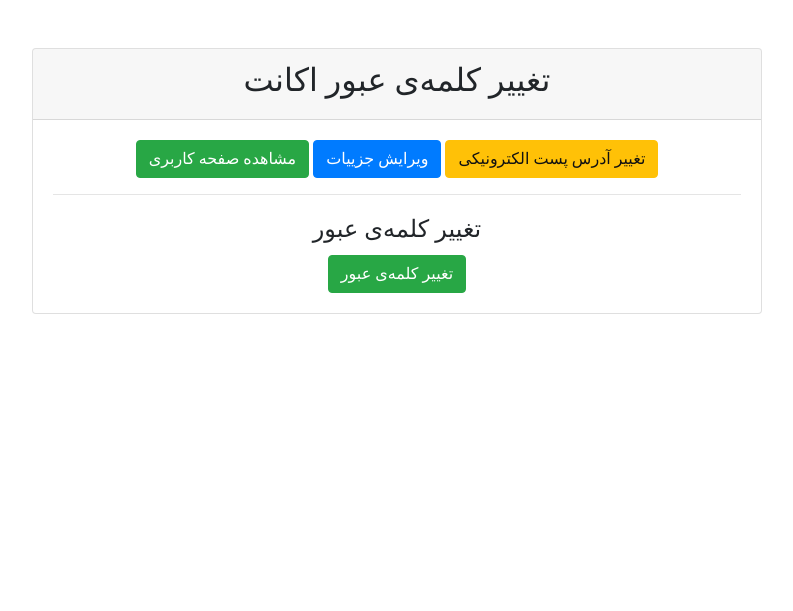
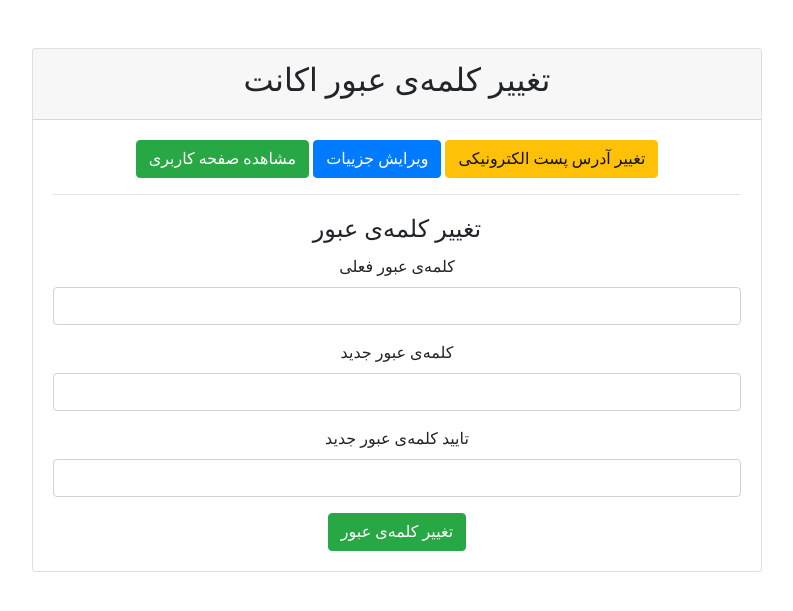
Before and after one commit to CarenZarin/DallalKosh, a Django app: template DallalKosh/accounts/templates/userena/password_form.html in a window 1280 px wide. Shown: the part 56-667 px from the top of the page, without its empty margins (243-1036 px from the left). Run offline with Django 3.2, Linux system fonts and the light colour scheme; the template is opened without the code that fills it: values that come from a table or form of the project are taken from there, others are empty; parts of the project's set-up code (start-up, migrations or seed data) failed here and were passed over; some libraries are stand-ins or nearby versions; some web fonts are replaced.

Commit message:
Improve Change Password Page UI

```diff
--- a/DallalKosh/accounts/templates/userena/password_form.html
+++ b/DallalKosh/accounts/templates/userena/password_form.html
@@ -27,7 +27,29 @@
   <fieldset>
     <legend>تغییر کلمه‌ی عبور</legend>
     {% csrf_token %}
-    {{ form.as_p }}
+    <!-- {{ form.as_p }} -->
+    {% if form.errors %}
+    <div class="alert alert-danger" role="alert">
+      <legend>نکات زیر را بخوانید و دوباره تلاش کنید</legend>
+      <p>کلمه‌ی عبور نباید مشابه دیگر اطلاعات حساب کاربری شما باشد</p>
+      <p>کلمه‌ی عبور جدید باید حداقل دارای ۸ کاراکتر باشد</p>
+      <p>کلمه‌ی عبور جدید نباید یک کلمه‌ی معمول باشد</p>
+      <p>کلمه‌ی عبور جدید نباید فقط از اعداد تشکیل شده باشد</p>
+    </div>
+    {% endif %}
+    <!-- {{ form.newPassword1.errors}} -->
+    <div class="form-group">
+      <label>کلمه‌ی عبور فعلی</label>
+      <input name="old_password" type="password" class="form-control" id="id_old_password">
+    </div>
+    <div class="form-group">
+      <label>کلمه‌ی عبور جدید</label>
+      <input name="new_password1" type="password" class="form-control" id="id_new_password1">
+    </div>
+    <div class="form-group">
+      <label>تایید کلمه‌ی عبور جدید</label>
+      <input name="new_password2" type="password" class="form-control" id="id_new_password2">
+    </div>
   </fieldset>
   <input class="btn btn-success" type="submit" value="تغییر کلمه‌ی عبور" />
 </form>
```
